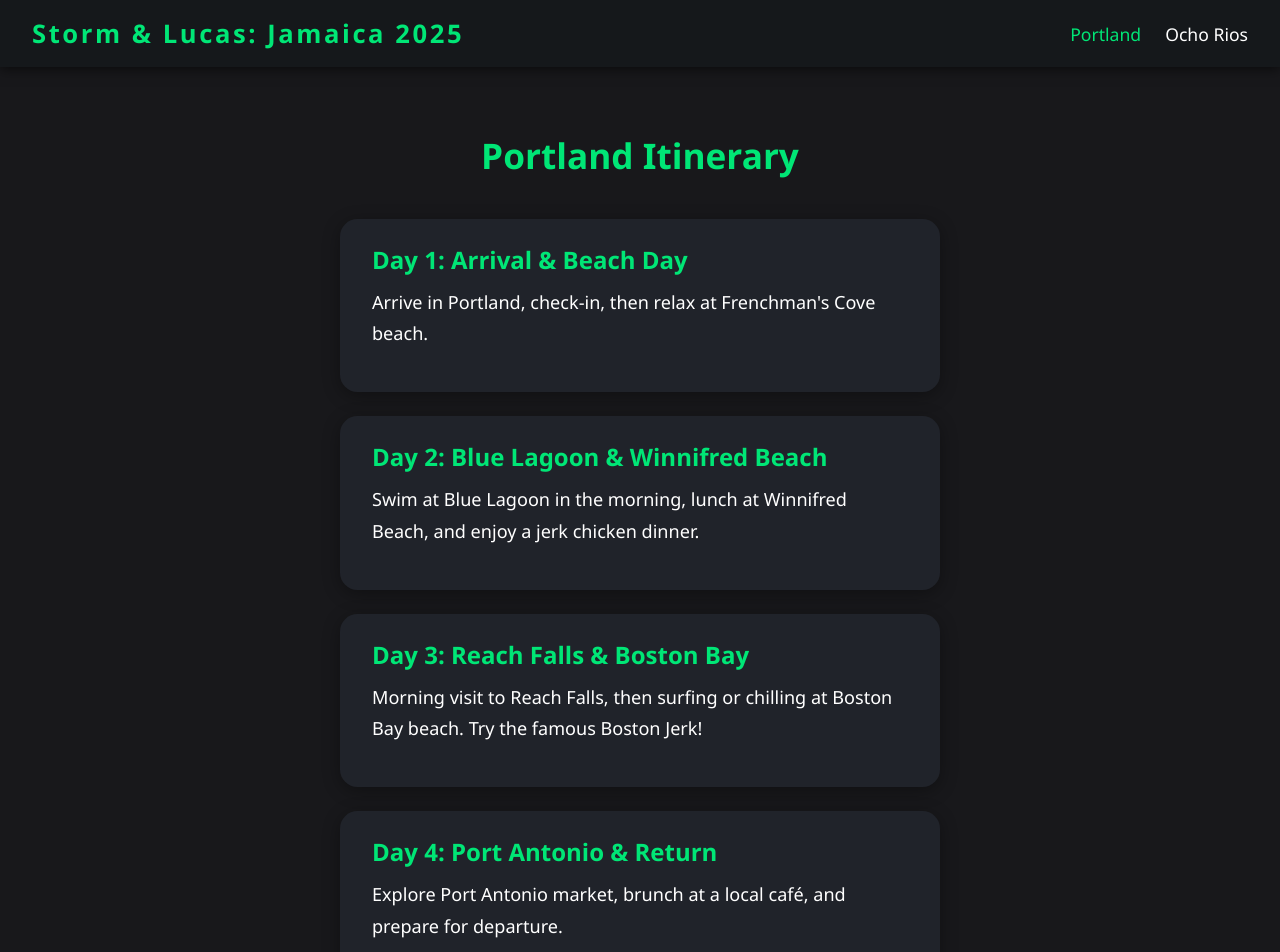
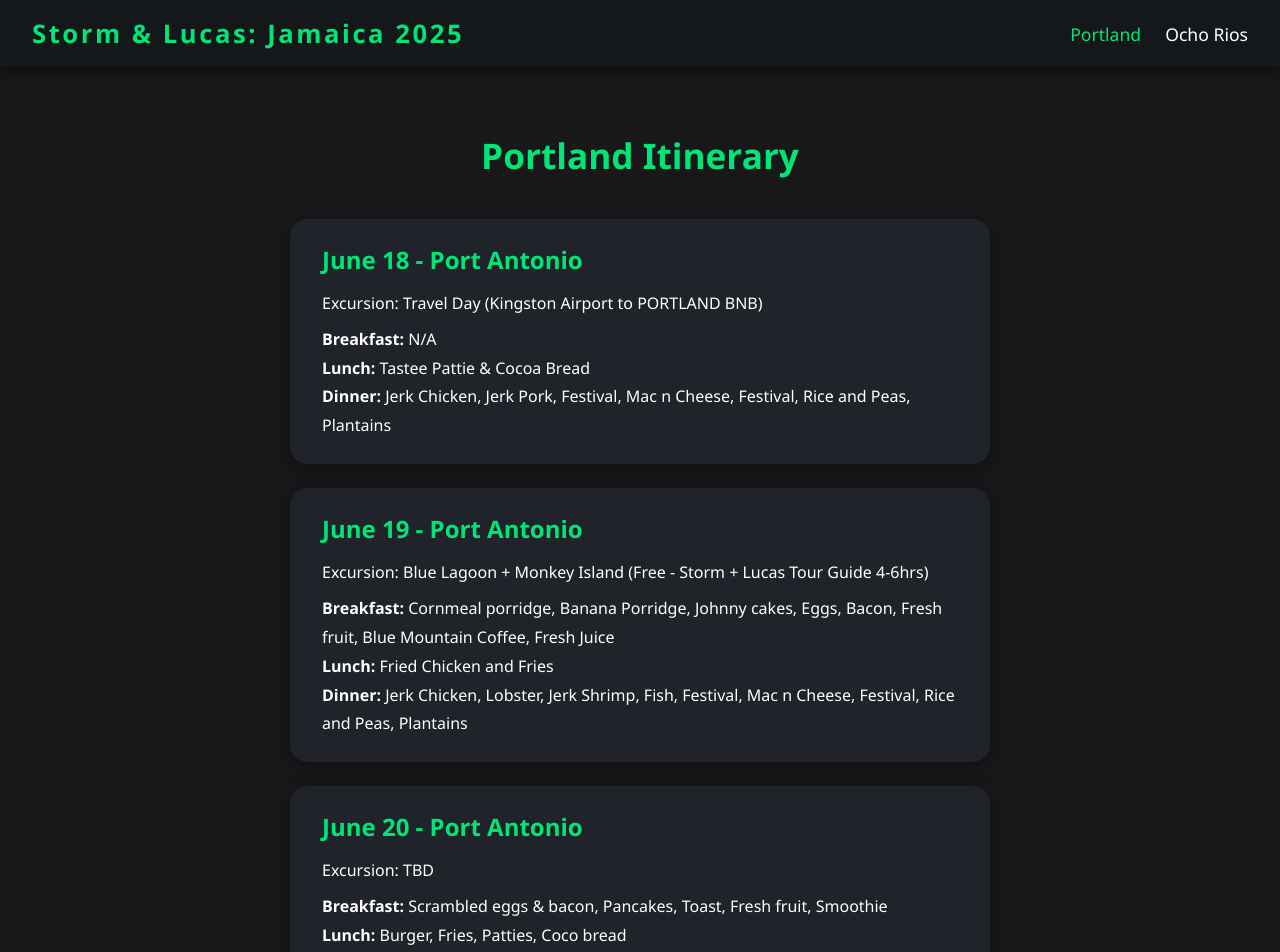
Before and after one commit to stormchin/jamaica2025, a React (Vite) app: page /portland in a window 1280 px wide. Shown: the top 952 px of the page. Built offline with nearby package versions, Linux system fonts and the light colour scheme.

Commit message:
Updated Itin

```diff
--- a/src/data/ochoRiosItinerary.jsx
+++ b/src/data/ochoRiosItinerary.jsx
@@ -1,22 +1,26 @@
 export default [
   {
-    day: 'Day 1',
-    title: 'Arrival in Ocho Rios',
-    description: `Check in, explore local shops, and have dinner at Ocean's 11.`
+    day: 'June 23',
+    location: 'Ocho Rios',
+    excursion: 'Scuba (TBD)',
+    breakfast: 'Pancakes, Scrambled eggs, bacon, Toast, Fresh fruit, Smoothie',
+    lunch: 'Burgers, Fries, Jamaican Sodas',
+    dinner: 'Wings, Fries, Rice and Peas, Hardo Bread/ Festival',
   },
   {
-    day: 'Day 2',
-    title: 'Dunn\'s River Falls & Beach',
-    description: 'Climb the iconic Dunn\'s River Falls, picnic lunch, then beach relaxation. Dinner at Miss T\'s Kitchen.'
+    day: 'June 24',
+    location: 'Ocho Rios',
+    excursion: "Dunn's River Falls & Park Adventure ($25)",
+    breakfast: 'Omlets, Smoothies, Yogurt, Granola, fresh fruit',
+    lunch: 'Scotchies',
+    dinner: 'Jerk Alfredo, Festivals, Jamaican Sodas',
   },
   {
-    day: 'Day 3',
-    title: 'Mystic Mountain & Craft Market',
-    description: 'Zipline or bobsled at Mystic Mountain, then shop for souvenirs at the Craft Market.'
+    day: 'June 25',
+    location: 'Ocho Rios to MBJ',
+    excursion: 'Travel Day (Ocho Rios to MbJ)',
+    breakfast: 'Pancakes, Eggs, Fresh fruit, Coffee or smoothie',
+    lunch: 'Airport café or grab-and-go',
+    dinner: 'N/A',
   },
-  {
-    day: 'Day 4',
-    title: 'Fern Gully & Departure',
-    description: 'Morning drive through Fern Gully, brunch, and departure.'
-  }
-]
+];
--- a/src/data/portlandItinerary.jsx
+++ b/src/data/portlandItinerary.jsx
@@ -1,22 +1,42 @@
 export default [
   {
-    day: 'Day 1',
-    title: 'Arrival & Beach Day',
-    description: `Arrive in Portland, check-in, then relax at Frenchman's Cove beach.`
+    day: 'June 18',
+    location: 'Port Antonio',
+    excursion: 'Travel Day (Kingston Airport to PORTLAND BNB)',
+    breakfast: 'N/A',
+    lunch: 'Tastee Pattie & Cocoa Bread',
+    dinner: 'Jerk Chicken, Jerk Pork, Festival, Mac n Cheese, Festival, Rice and Peas, Plantains',
   },
   {
-    day: 'Day 2',
-    title: 'Blue Lagoon & Winnifred Beach',
-    description: 'Swim at Blue Lagoon in the morning, lunch at Winnifred Beach, and enjoy a jerk chicken dinner.'
+    day: 'June 19',
+    location: 'Port Antonio',
+    excursion: 'Blue Lagoon + Monkey Island (Free - Storm + Lucas Tour Guide 4-6hrs)',
+    breakfast: 'Cornmeal porridge, Banana Porridge, Johnny cakes, Eggs, Bacon, Fresh fruit, Blue Mountain Coffee, Fresh Juice',
+    lunch: 'Fried Chicken and Fries',
+    dinner: 'Jerk Chicken, Lobster, Jerk Shrimp, Fish, Festival, Mac n Cheese, Festival, Rice and Peas, Plantains',
   },
   {
-    day: 'Day 3',
-    title: 'Reach Falls & Boston Bay',
-    description: 'Morning visit to Reach Falls, then surfing or chilling at Boston Bay beach. Try the famous Boston Jerk!'
+    day: 'June 20',
+    location: 'Port Antonio',
+    excursion: 'TBD',
+    breakfast: 'Scrambled eggs & bacon, Pancakes, Toast, Fresh fruit, Smoothie',
+    lunch: 'Burger, Fries, Patties, Coco bread',
+    dinner: 'Jerk Alfredo w/ Chicken, Jerk Alfredo w/ Shrimp, Festivals, Jamaican Sodas',
   },
   {
-    day: 'Day 4',
-    title: 'Port Antonio & Return',
-    description: 'Explore Port Antonio market, brunch at a local café, and prepare for departure.'
-  }
-]
+    day: 'June 21',
+    location: 'Port Antonio',
+    excursion: "Frenchmans Cove ($15 Beach Admission)",
+    breakfast: 'French toast, scrambled eggs, french toast, johnny cakes, plantain, Fresh Juice, Fresh Fruits',
+    lunch: "Boston Bay's Boston Jerk Center",
+    dinner: 'Brown Stew Chicken, curry goat, curry shrimp, rice and peas, festival',
+  },
+  {
+    day: 'June 22',
+    location: 'Port Antonio to Ocho Rios',
+    excursion: 'Travel Day (Portland BnB to Ocho Rios BnB)',
+    breakfast: 'Waffles, Sausage & hash browns, eggs, granola, yogurt, Fresh fruit, Coffee',
+    lunch: 'Juici Patties',
+    dinner: 'Jerk Chicken, Jerk Pork, Jerk Shrimp, Festival, Rice and Peas, Hardo Bread, Plantains',
+  },
+];
--- a/src/pages/OchoRios.jsx
+++ b/src/pages/OchoRios.jsx
@@ -1,4 +1,4 @@
-import ochoRiosItinerary from '../data/ochoRiosItinerary'
+import ochoRiosItinerary from '../data/ochoRiosItinerary';
 
 export default function OchoRios() {
   return (
@@ -21,13 +21,18 @@ export default function OchoRios() {
           margin: '1.5rem auto',
           padding: '1.5rem 2rem',
           borderRadius: '1.1rem',
-          maxWidth: '600px',
+          maxWidth: '700px',
           boxShadow: '0 4px 18px #0005'
         }}>
-          <h2 style={{margin: 0, color: '#00e676', fontWeight: 600}}>{item.day}: {item.title}</h2>
-          <p style={{marginTop: '0.7rem', fontSize: '1.13rem', lineHeight: 1.75}}>{item.description}</p>
+          <h2 style={{margin: 0, color: '#00e676', fontWeight: 600}}>{item.day} - {item.location}</h2>
+          <p style={{fontWeight: 500, marginBottom: '0.7rem'}}>Excursion: <span style={{fontWeight: 400}}>{item.excursion}</span></p>
+          <ul style={{listStyle: 'none', paddingLeft: 0, lineHeight: 1.8, margin: 0}}>
+            <li><strong>Breakfast:</strong> {item.breakfast}</li>
+            <li><strong>Lunch:</strong> {item.lunch}</li>
+            <li><strong>Dinner:</strong> {item.dinner}</li>
+          </ul>
         </div>
       ))}
     </div>
-  )
+  );
 }
--- a/src/pages/Portland.jsx
+++ b/src/pages/Portland.jsx
@@ -1,4 +1,4 @@
-import portlandItinerary from '../data/portlandItinerary'
+import portlandItinerary from '../data/portlandItinerary';
 
 export default function Portland() {
   return (
@@ -21,13 +21,18 @@ export default function Portland() {
           margin: '1.5rem auto',
           padding: '1.5rem 2rem',
           borderRadius: '1.1rem',
-          maxWidth: '600px',
+          maxWidth: '700px',
           boxShadow: '0 4px 18px #0005'
         }}>
-          <h2 style={{margin: 0, color: '#00e676', fontWeight: 600}}>{item.day}: {item.title}</h2>
-          <p style={{marginTop: '0.7rem', fontSize: '1.13rem', lineHeight: 1.75}}>{item.description}</p>
+          <h2 style={{margin: 0, color: '#00e676', fontWeight: 600}}>{item.day} - {item.location}</h2>
+          <p style={{fontWeight: 500, marginBottom: '0.7rem'}}>Excursion: <span style={{fontWeight: 400}}>{item.excursion}</span></p>
+          <ul style={{listStyle: 'none', paddingLeft: 0, lineHeight: 1.8, margin: 0}}>
+            <li><strong>Breakfast:</strong> {item.breakfast}</li>
+            <li><strong>Lunch:</strong> {item.lunch}</li>
+            <li><strong>Dinner:</strong> {item.dinner}</li>
+          </ul>
         </div>
       ))}
     </div>
-  )
+  );
 }
```
